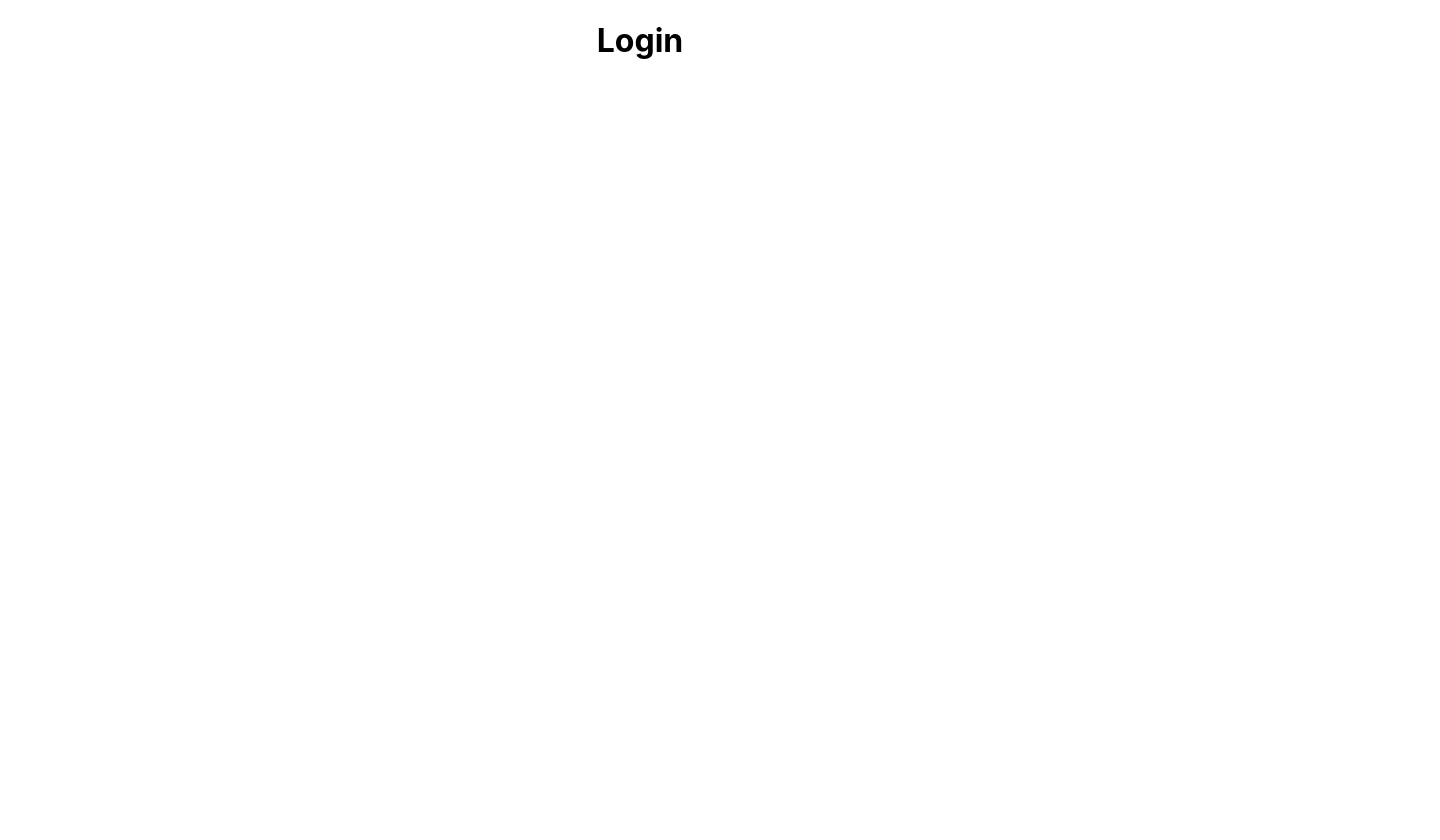
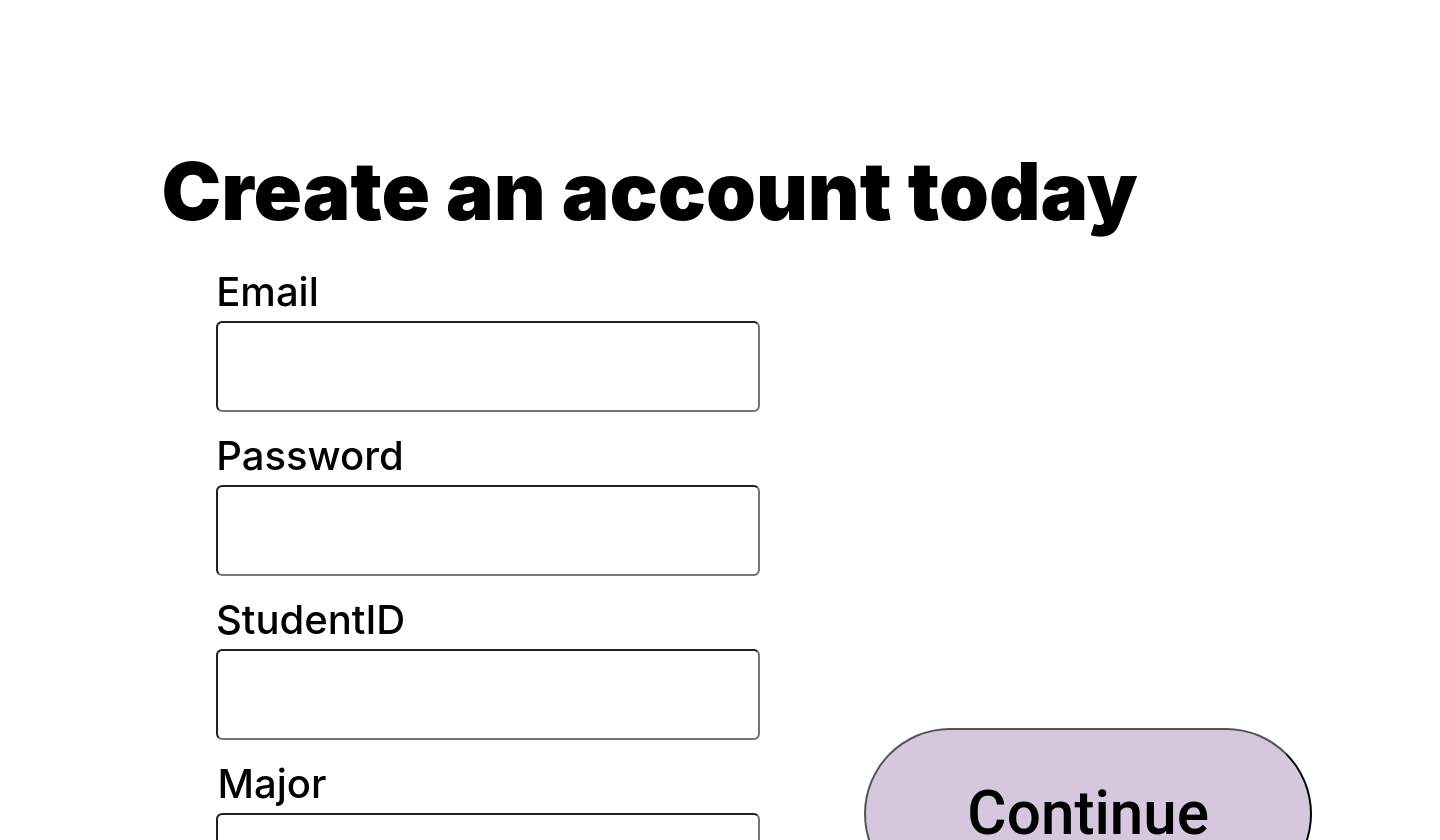
Before and after one commit to leowang801/produhacks-team1-2023, a React (Create React App) app in the folder course4you/: page /pages/login in a window 1280 px wide. Shown: the top 840 px of the page, 1440 px wide, since content can reach past the window. Before the commit the page ends 800 px from the top, so only its background shows below. Built offline with nearby package versions, Linux system fonts and the light colour scheme.

Commit message:
style registeration page

```diff
--- /dev/null
+++ b/course4you/src/pages/login.css
@@ -0,0 +1,214 @@
+.register {
+    position: relative;
+    width: 1440px;
+    height: 1024px;
+
+    background: #FFFFFF;
+}
+
+.create-account-text {
+    position: absolute;
+    width: 1083px;
+    height: 97px;
+    left: 108px;
+    top: 88px;
+
+    font-family: 'Inter';
+    font-style: normal;
+    font-weight: 900;
+    font-size: 80px;
+    line-height: 97px;
+    /* identical to box height */
+
+
+    color: #000000;
+}
+
+.email {
+    position: absolute;
+    width: 540px;
+    height: 140px;
+    left: 108px;
+    top: 30px;
+}
+
+.email-text {
+    position: absolute;
+
+    width: 103px;
+    height: 48px;
+    left: 108px;
+    top: 238px;
+
+    font-family: 'Inter';
+    font-style: normal;
+    font-weight: 500;
+    font-size: 40px;
+    line-height: 48px;
+
+    color: #000000;
+}
+
+.email-input {
+    display: flex;
+    flex-direction: column;
+    align-items: flex-start;
+    padding: 0px;
+
+    position: absolute;
+    width: 540px;
+    height: 87px;
+    left: 108px;
+    top: 291px;
+
+    border-radius: 6.21429px 6.21429px 6.21429px 6.21429px;
+}
+
+.password {
+    position: absolute;
+    width: 540px;
+    height: 140px;
+    left: 108px;
+    top: 30px;
+}
+
+.password-text {
+    position: absolute;
+    width: 188px;
+    height: 48px;
+    left: 108px;
+    top: 402px;
+
+    font-family: 'Inter';
+    font-style: normal;
+    font-weight: 500;
+    font-size: 40px;
+    line-height: 48px;
+
+    color: #000000;
+}
+
+.password-input {
+    /* Auto layout */
+
+    display: flex;
+    flex-direction: column;
+    align-items: flex-start;
+    padding: 0px;
+
+    position: absolute;
+    width: 540px;
+    height: 87px;
+    left: 108px;
+    top: 455px;
+
+    border-radius: 6.21429px 6.21429px 6.21429px 6.21429px;
+}
+
+.student-number {
+    position: absolute;
+    width: 540px;
+    height: 140px;
+    left: 108px;
+    top: 30px;
+}
+
+
+.student-number-text {
+    position: absolute;
+    width: 188px;
+    height: 48px;
+    left: 108px;
+    top: 566px;
+
+    font-family: 'Inter';
+    font-style: normal;
+    font-weight: 500;
+    font-size: 40px;
+    line-height: 48px;
+
+    color: #000000;
+}
+
+.student-number-input {
+    /* Auto layout */
+
+    display: flex;
+    flex-direction: column;
+    align-items: flex-start;
+    padding: 0px;
+
+    position: absolute;
+    width: 540px;
+    height: 87px;
+    left: 108px;
+    top: 619px;
+
+    border-radius: 6.21429px 6.21429px 6.21429px 6.21429px;
+}
+
+.major {
+    position: absolute;
+    width: 540px;
+    height: 140px;
+    left: 108px;
+    top: 30px;
+}
+
+
+.major-text {
+    position: absolute;
+    width: 188px;
+    height: 48px;
+    left: 70px;
+    top: 730px;
+
+    font-family: 'Inter';
+    font-style: normal;
+    font-weight: 500;
+    font-size: 40px;
+    line-height: 48px;
+
+    color: #000000;
+}
+
+.major-input {
+    /* Auto layout */
+
+    display: flex;
+    flex-direction: column;
+    align-items: flex-start;
+    padding: 0px;
+
+    position: absolute;
+    width: 540px;
+    height: 87px;
+    left: 108px;
+    top: 783px;
+
+    border-radius: 6.21429px 6.21429px 6.21429px 6.21429px;
+}
+
+.continue-button {
+    display: flex;
+    flex-direction: column;
+    justify-content: center;
+    align-items: center;
+    padding: 0px;
+    gap: 34.4px;
+
+    position: absolute;
+    width: 448.4px;
+    height: 172px;
+    left: 864px;
+    top: 728px;
+
+    background: #D5C7DE;
+    border-radius: 430px;
+
+    font-family: 'Roboto';
+    font-style: normal;
+    font-weight: 500;
+    font-size: 60.2px;
+    line-height: 86px;
+}
--- a/course4you/src/pages/login.js
+++ b/course4you/src/pages/login.js
@@ -1,12 +1,109 @@
 import React from 'react';
+import './login.css';
 
 export default function Login() {
     console.log('Login page rendered');
 
 
     return (
-        <div className="login">
-        <h1>Login</h1>
+        <>
+        <div className="register">
+            <h1 className='create-account-text'>
+                Create an account today
+            </h1>
+
+            <div className = 'email'>
+                <label
+                  className="email-text"
+                >
+                  Email
+                </label>
+                <div>
+                  <input
+                    id="email"
+                    name="email"
+                    type="email"
+                    autoComplete="email"
+                    //value={email}
+                    //onChange={(e) => setEmail(e.target.value)}
+                    required
+                    className="email-input"
+                    />
+                </div>
+            </div>
+
+            <div className = 'password'>
+                <label
+                  className="password-text"
+                >
+                  Password
+                </label>
+                <div>
+                  <input
+                    id="password"
+                    name="password"
+                    type="password"
+                    autoComplete="password"
+                    //value={[password]}
+                    //onChange={(e) => setPassword(e.target.value)}
+                    required
+                    className="password-input"
+                    />
+                </div>
+            </div>
+
+            <div className = 'student-number'>
+                <label
+                  className="student-number-text"
+                >
+                  StudentID
+                </label>
+                <div>
+                  <input
+                    id="student-number"
+                    name="student-number"
+                    type="text"
+                    autoComplete="student-number"
+                    //value={[password]}
+                    //onChange={(e) => setPassword(e.target.value)}
+                    required
+                    className="student-number-input"
+                    />
+                </div>
+            </div>
+
+            <div className = 'major'>
+                <label
+                  className="major-text"
+                >
+                  Major
+                </label>
+                <div>
+                  <input
+                    id="major"
+                    name="major"
+                    type="major"
+                    autoComplete="major"
+                    //value={[password]}
+                    //onChange={(e) => setPassword(e.target.value)}
+                    required
+                    className="major-input"
+                    />
+                </div>
+            </div>
+
+            <div className = 'continue'>
+                <button
+                type='submit'
+                //onClick={onSubmit}
+                className="continue-button">
+                    Continue
+                </button>
+            </div>
+
+
         </div>
+        </>
+
     );
 }
```
